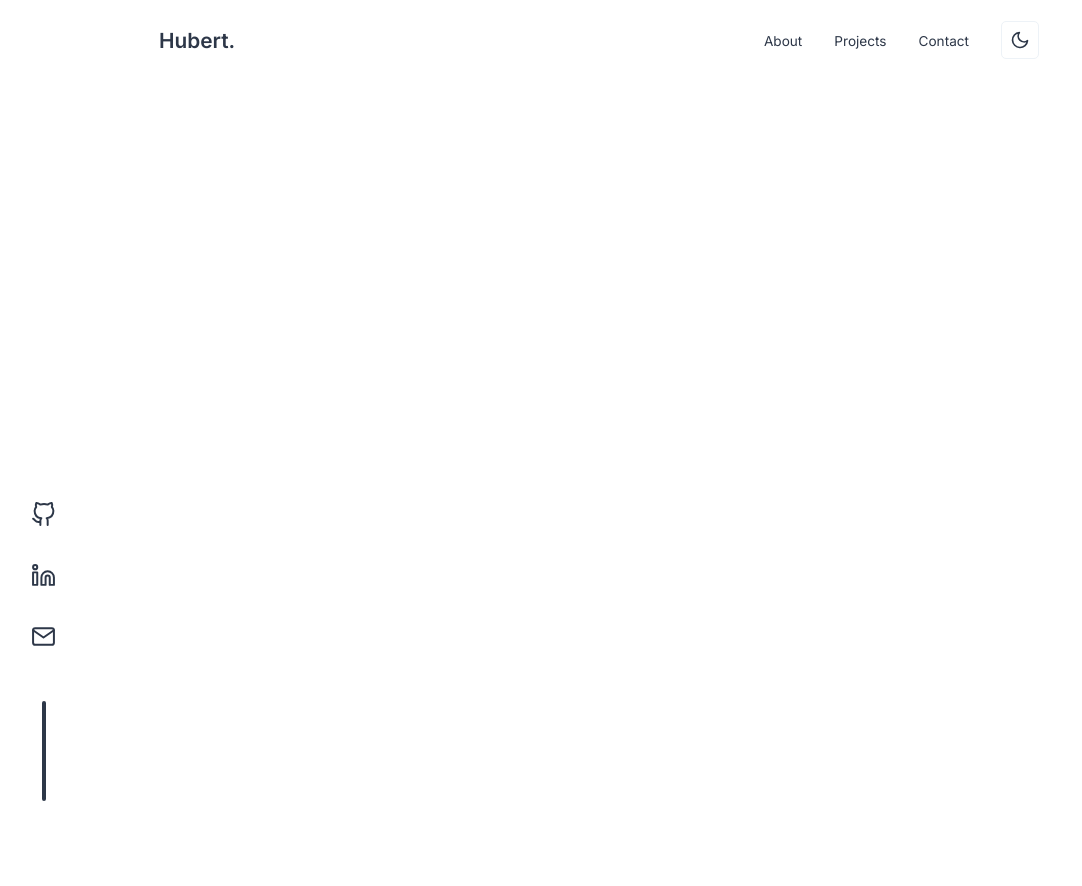
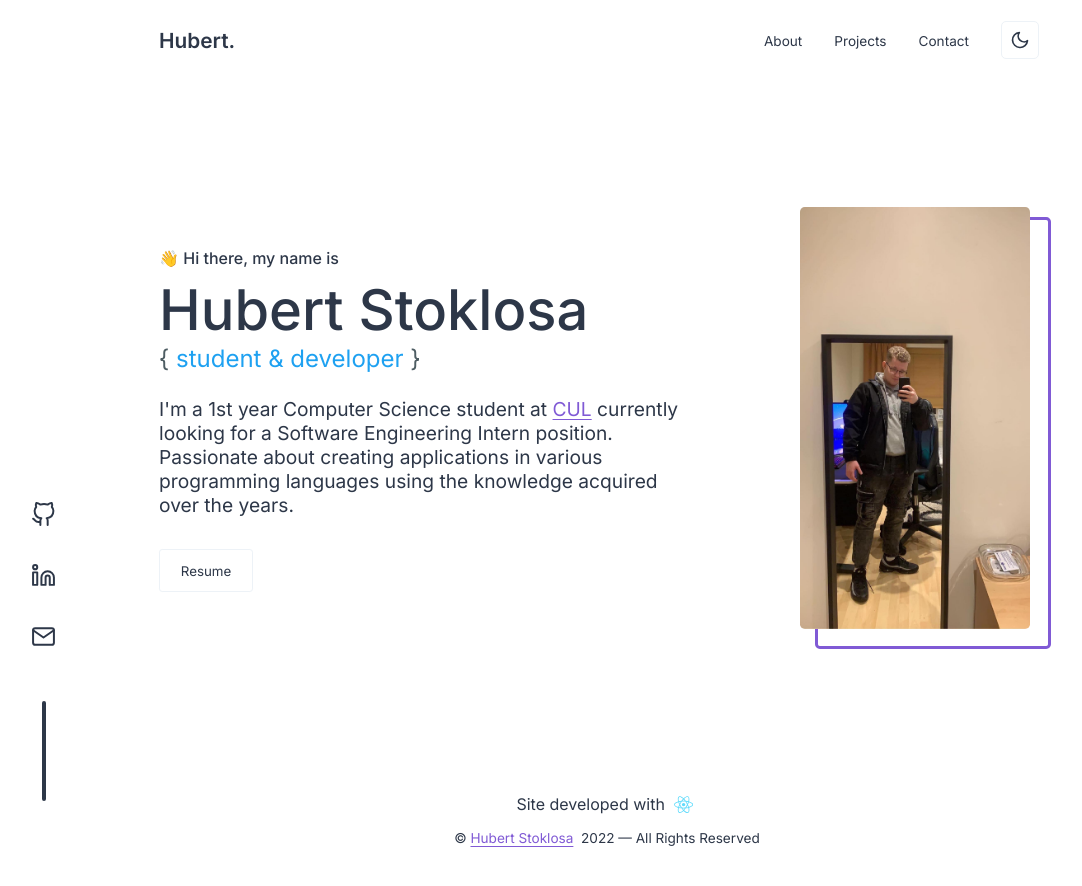
Before and after one commit to imexotic/portfolio-v1, a React (Create React App) app: page / in a window 1280 px wide. Shown: the top 886 px of the page, without its empty margins (33-1115 px from the left). Built offline with nearby package versions, Linux system fonts and the light colour scheme.

Commit message:
Added Hero component

```diff
--- a/src/App.js
+++ b/src/App.js
@@ -1,10 +1,12 @@
+import { useState, useEffect } from "react";
+
 import useLocalStorage from "./hooks/useLocalStorage";
 
 import SocialSidebar from "./components/SocialSidebar";
 import Header from "./components/Header";
 import Footer from "./components/Footer";
 import Hero from "./components/Hero";
-
+import Projects from "./components/Projects";
 import "./styles/App.css";
 
 const App = () => {
@@ -18,8 +20,8 @@
    return (
       <div className="app" data-theme={theme}>
          <Header theme={theme} toggleTheme={toggleTheme} />
+         <SocialSidebar />
          <Hero />
-         <SocialSidebar />
          <Footer />
       </div>
    );
--- a/src/components/Hero.jsx
+++ b/src/components/Hero.jsx
@@ -1,9 +1,31 @@
 import "../styles/Hero.css";
+import me from "../assets/me.jpg";
 
 const Hero = () => {
    return (
-      <section>
-         <div className="container"></div>
+      <section className="hero-section">
+         <div className="container">
+            <div className="hero-content">
+               <h3 className="hero-pretitle">👋 Hi there, my name is</h3>
+               <h1 className="hero-title">Hubert Stoklosa</h1>
+               <h2 className="hero-subtitle">
+                  <span>{"{ "}</span>
+                  student & developer
+                  <span>{" }"}</span>
+               </h2>
+               <p className="hero-text">
+                  I'm a 1st year Computer Science student at{" "}
+                  <a href="#" className="url-link">
+                     CUL
+                  </a>{" "}
+                  currently looking for a Software Engineering Intern position. Passionate about creating applications in various programming languages using the knowledge acquired over the years.
+               </p>
+               <button className="hero-cta">Resume</button>
+            </div>
+            <div className="hero-image">
+               <img src={me} alt="me" />
+            </div>
+         </div>
       </section>
    );
 };
--- a/src/styles/Hero.css
+++ b/src/styles/Hero.css
@@ -1,3 +1,87 @@
-section .container {
-   min-height: 200vh;
+@import url("https://fonts.googleapis.com/css2?family=Inter:wght@200;300;400;500;600;700&display=swap");
+
+.hero-section {
+   background-color: var(--background);
 }
+
+.hero-section .container {
+   min-height: 85vh;
+   display: flex;
+   justify-content: space-between;
+   align-items: center;
+}
+
+.hero-image img {
+   width: 230px;
+   border-radius: 0.3rem;
+}
+
+.hero-image {
+   position: relative;
+   right: 25px;
+   z-index: 500;
+}
+
+.hero-image::before {
+   content: "";
+   position: absolute;
+   border: 3px solid var(--secondary-color);
+   border-radius: 0.3rem;
+   transform: translate(15px, 10px);
+   width: 100%;
+   z-index: -1;
+   height: 100%;
+   transition: transform 0.2s linear;
+}
+
+.hero-image:hover::before {
+   transform: translate(7px, 5px);
+}
+
+.hero-pretitle {
+   color: var(--primary-color);
+   font-size: 1rem;
+   font-weight: 500;
+   margin-bottom: 0.5rem;
+}
+
+.hero-title {
+   font-family: "";
+   font-size: 3.5rem;
+   font-weight: 500;
+   color: var(--primary-color);
+   font-family: "Inter", monospace;
+}
+
+.hero-subtitle {
+   /* color: #7f97a1; */
+   /* color: var(--third-color); */
+   color: var(--third-color);
+   font-weight: 400;
+}
+
+.hero-subtitle span {
+   color: #4e5d63;
+   /* color: #424d4d; */
+}
+
+.hero-text {
+   margin-top: 1.5rem;
+   max-width: 80%;
+   font-size: 1.2rem;
+   color: var(--primary-color);
+}
+
+.hero-cta {
+   margin-top: 2rem;
+   padding: 0.8rem 1.3rem;
+   color: var(--primary-color);
+   border: 1px solid var(--card);
+   border-radius: 0.2rem;
+   transition: background-color 0.3s linear;
+}
+
+.hero-cta:hover {
+   background-color: var(--hover);
+   color: var(--primary-color);
+}
```
Also changed, not shown: src/assets/me.jpg (added).
